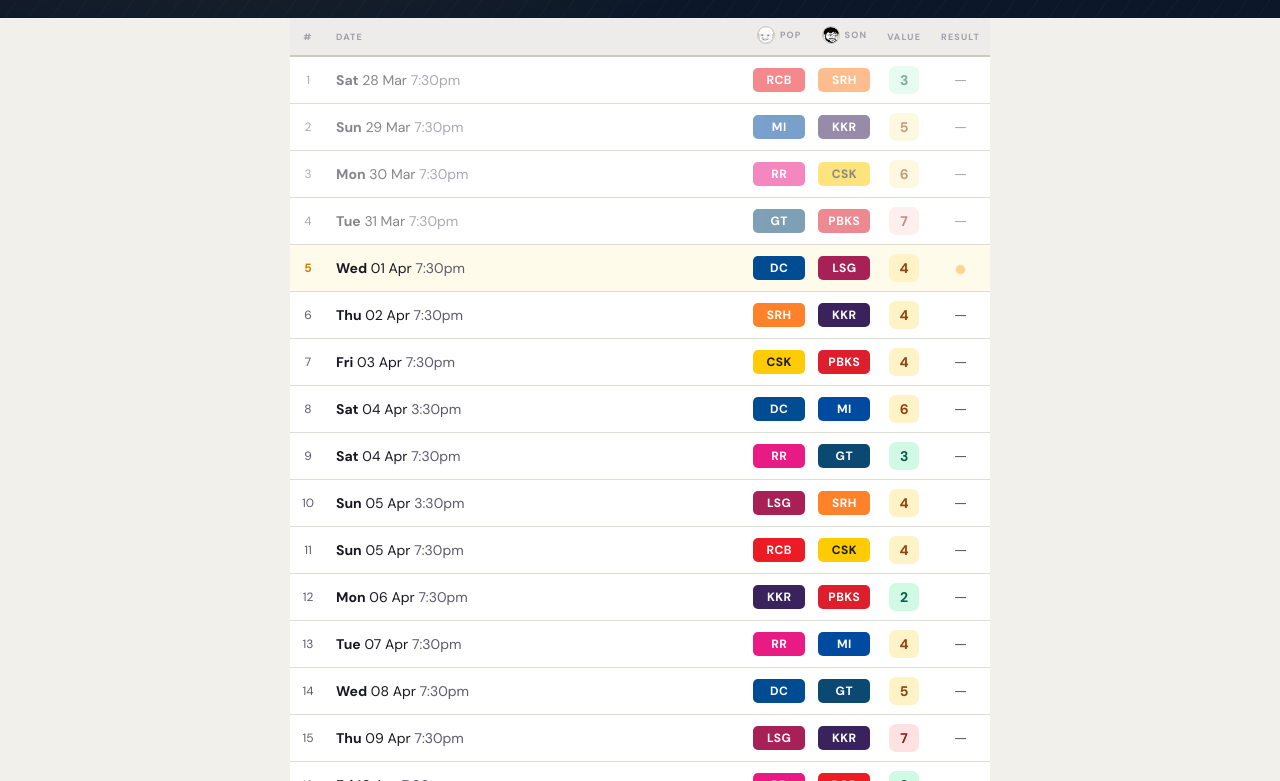
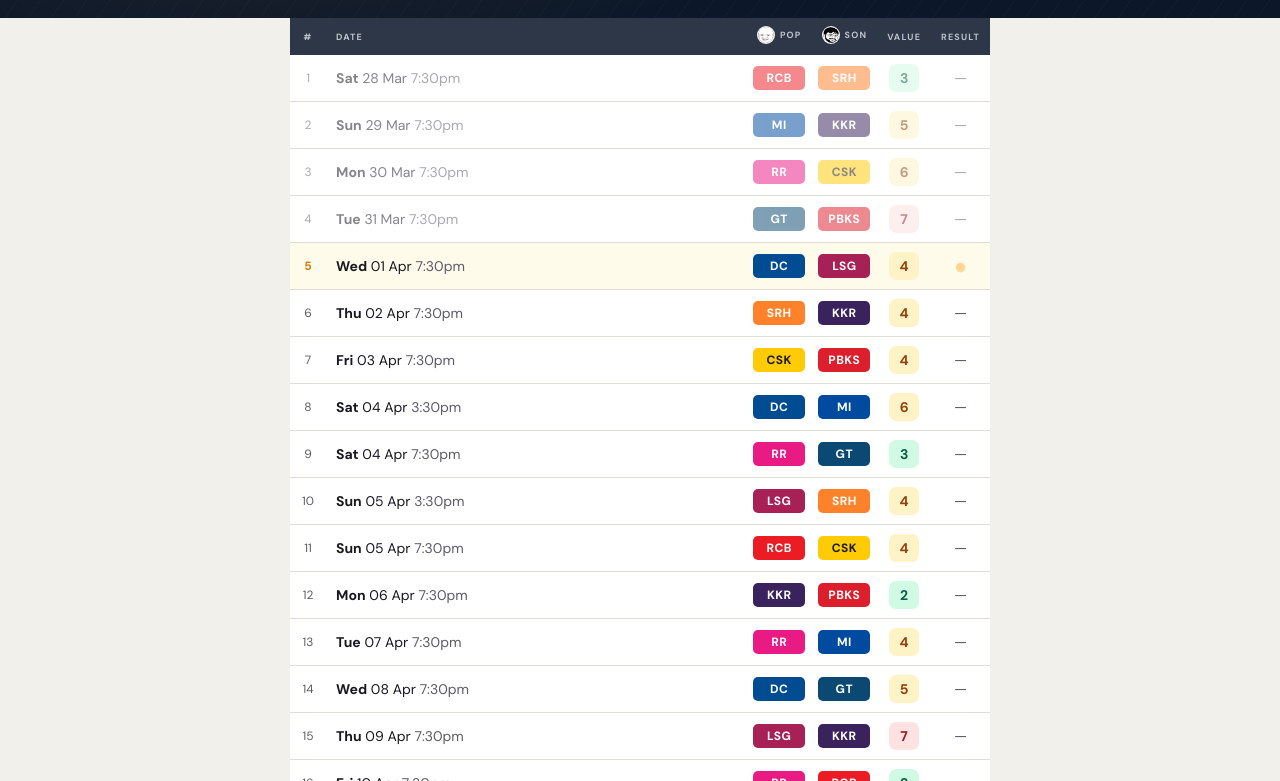
Before and after one commit to rameshsrivats/popson, a plain HTML site: page index.html in a window 1280 px wide. Shown: the part 319-1100 px from the top of the page. Drawn offline with Linux system fonts and the light colour scheme.

Commit message:
Stage 1 polish: compact table, light theme, uniform badges, dark header row

```diff
--- a/index.html
+++ b/index.html
@@ -252,7 +252,7 @@
     /* Sticky header */
     thead { position: sticky; top: 0; z-index: 10; }
 
-    thead tr { background: #EDECEA; }
+    thead tr { background: #2D3748; }
 
     th {
       padding: 8px 10px;
@@ -260,9 +260,9 @@
       font-weight: 700;
       letter-spacing: 0.13em;
       text-transform: uppercase;
-      color: var(--text-3);
+      color: rgba(255,255,255,0.7);
       text-align: left;
-      border-bottom: 2px solid var(--border-2);
+      border-bottom: none;
       white-space: nowrap;
       user-select: none;
     }
@@ -286,7 +286,7 @@
       object-fit: cover;
       background: var(--bg);
       vertical-align: middle;
-      border: 1px solid var(--border-2);
+      border: 1px solid rgba(255,255,255,0.25);
     }
 
     /* Body rows */
```
